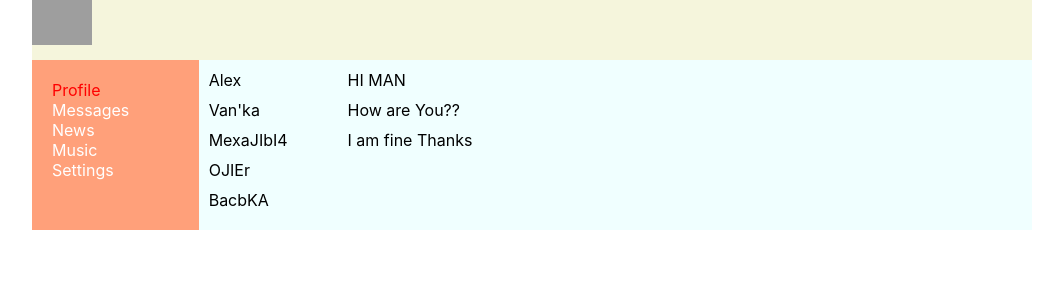
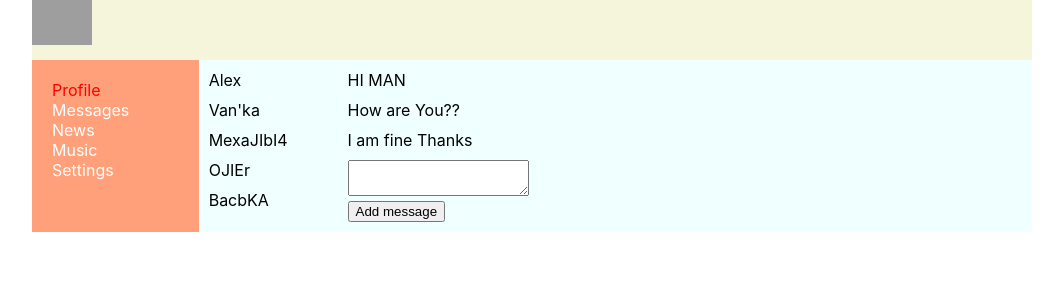
Before and after one commit to alexgitrepo/SocialNetwork, a React (Create React App) app: page /messages in a window 1280 px wide. Shown: the top 300 px of the page, without its empty margins (108-1171 px from the left). Built offline with nearby package versions, Linux system fonts and the light colour scheme; grey boxes are pictures that could not be loaded.

Commit message:
Create onClick textare. Added textarea in Messages. 31 Done

```diff
--- a/src/App.css
+++ b/src/App.css
@@ -12,7 +12,8 @@
 
 }
 .main-wrapper {
-  width:1000px;
-  margin: 0 auto
+  max-width:1000px;
+  margin: 0 auto;
+  box-sizing: border-box;
 }
 .app-wrapper-content {grid-area:c}
--- a/src/components/Dialogs/Dialogs.jsx
+++ b/src/components/Dialogs/Dialogs.jsx
@@ -7,6 +7,11 @@ import Message from "./Message/Message";
 const Dialogs = (props) => {
     let dialogsDataElements =props.state.dialogsData.map(item=> <DialogItem name={item.name} id={item.id}/>)
     let messageDataElements =props.state.messageData.map(item=> <Message message={item.message} />)
+    let newMessageElement = React.createRef()
+    let addMessage = ()=> {
+        let messageText=newMessageElement.current.value;
+        alert(messageText)
+    }
     return (
         <main className={style.mainContent}>
            <div className={style.mainContentWrapper}>
@@ -15,7 +20,13 @@ const Dialogs = (props) => {
               </section>
                <section className={style.messages}>
                    {messageDataElements}
+                   <div>
+                       <textarea ref={newMessageElement} className={style.textarea}/>
+                   </div>
+                   <button onClick={addMessage} className={style.buttonAdd}>Add message</button>
+
                </section>
+
            </div>
         </main>
 
--- a/src/components/Profile/MyPosts/MyPosts.jsx
+++ b/src/components/Profile/MyPosts/MyPosts.jsx
@@ -4,13 +4,20 @@ import Post from "./Post/Post";
 
 const MyPosts = (props) => {
     let myPostDataElements = props.myPostsData.map(item => <Post message={item.message} count={item.count}/>)
+    let addPost = ()=> {
+        let text = newPostElement.current.value;
+        alert(text)
+    }
+    let newPostElement = React.createRef();
     return (
         <div>
             <div>
                 My Posts
             </div>
-            <textarea className={style.textarea}/>
-            <button className={style.buttonAdd}>Add post</button>
+            <div>
+            <textarea ref={newPostElement} className={style.textarea}/>
+            </div>
+            <button onClick={addPost} className={style.buttonAdd}>Add post</button>
             {myPostDataElements}
         </div>
     );
--- a/src/components/Profile/MyPosts/MyPosts.module.css
+++ b/src/components/Profile/MyPosts/MyPosts.module.css
@@ -9,7 +9,7 @@
 }
 
 .textarea {
-    display: block
+
 }
 
 .buttonAdd {
--- a/src/components/Profile/Profile.jsx
+++ b/src/components/Profile/Profile.jsx
@@ -2,11 +2,11 @@ import React from 'react';
 import style from './Profile.module.css'
 import MyPosts from "./MyPosts/MyPosts";
 import ProfileInfo from "./MyPosts/ProfileInfo/ProfileInfo.module";
+
 const Profile = (props) => {
-    debugger
     return (
         <main className={style.mainContent}>
-           <ProfileInfo/>
+            <ProfileInfo/>
             <MyPosts myPostsData={props.state.myPostsData}/>
         </main>
 
--- a/src/index.js
+++ b/src/index.js
@@ -1,20 +1,13 @@
- import React from 'react';
+import React from 'react';
 import ReactDOM from 'react-dom';
 import './index.css';
 import App from './App';
 import * as serviceWorker from './serviceWorker';
 import state from '../src/redux/state'
+import {BrowserRouter} from "react-router-dom";
 
-let myPostsData = [
-     {id: 1, message: 'HI man. Give me your bag', count: '10'},
-     {id: 2, message: 'What did you say? Crazy mother fucker!', count: '20'},
-     {id: 3, message: 'Mm. Goodbye', count: '0'}];
+ReactDOM.render(<BrowserRouter><App state={state}/></BrowserRouter>, document.getElementById('root'));
 
- let dialogsData =[{id:1,name:'Alex'},{id:2,name:'Van\'ka'},{id:3,name:'MexaJIbI4'},{id:4,name:'OJIEr'},{id:5,name:'BacbKA'}]
- let messageData=[{id:1,message:'HI MAN'},{id:2,message:'How are You??'},{id:3,message:'I am fine Thanks'}]
-
-
-ReactDOM.render( <App state={state}/>, document.getElementById('root'));
 
 // If you want your app to work offline and load faster, you can change
 // unregister() to register() below. Note this comes with some pitfalls.
```
Also changed, not shown: src/App.js (+4 -5 lines).
